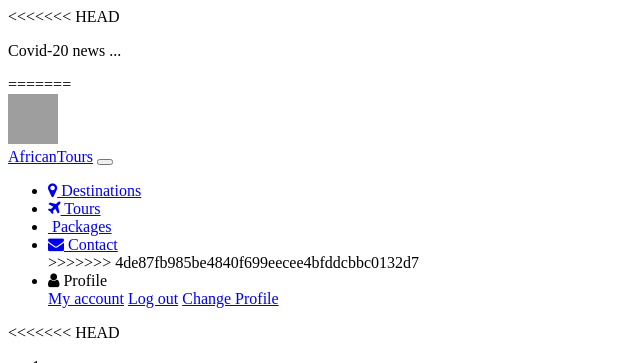
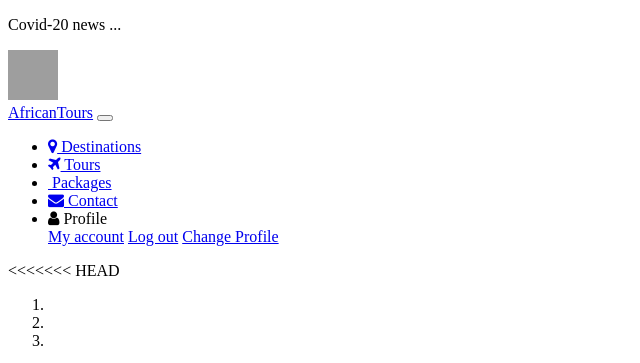
Before and after one commit to MissAnnah95/tours, a Yii app: template frontend/views/site/index.php in a window 1280 px wide. Shown: the top 363 px of the page, without its empty margins (0-640 px from the left). Run offline with PHP 8.4 and a stand-in for Yii, Linux system fonts and the light colour scheme; the template is opened without the code that fills it, so the values that code supplies are empty; some libraries are stand-ins or nearby versions; grey boxes are pictures that could not be loaded.

Commit message:
conflicted files

```diff
--- a/frontend/views/layouts/main.php
+++ b/frontend/views/layouts/main.php
@@ -30,11 +30,11 @@ AppAsset::register($this);
 </head>
 <body>
 <?php $this->beginBody() ?>
-<<<<<<< HEAD
+
 <div class="top-nav">
  <p class="covid">Covid-20 news ...</p>
 </div>
-=======
+
     <!-- <div class="top-nav">
     <p class="covid">Covid-20 news ...</p>
     </div> -->
@@ -61,7 +61,7 @@ AppAsset::register($this);
                         <li class="nav-item active">
                             <a class="nav-link" href="#"><i class="fa fa-envelope"></i> Contact <span class="sr-only">(current)</span></a>
                         </li>
->>>>>>> 4de87fb985be4840f699eecee4bfddcbbc0132d7
+
 
                         <li class="nav-item dropdown">
                             <a class="nav-link dropdown-toggle" id="navbarDropdownMenuLink-4" data-toggle="dropdown" aria-haspopup="true" aria-expanded="false"><i class="fa fa-user"></i> Profile </a>
--- a/frontend/views/site/listings.php
+++ b/frontend/views/site/listings.php
@@ -27,7 +27,7 @@ use yii\helpers\Url;
            Departure Period
          </button>
        </h2>
-     </div>
+       </div>
 
      <div id="collapseOne" class="collapse show" aria-labelledby="headingOne" data-parent="#accordionExample">
        <div class="card-body">
```
